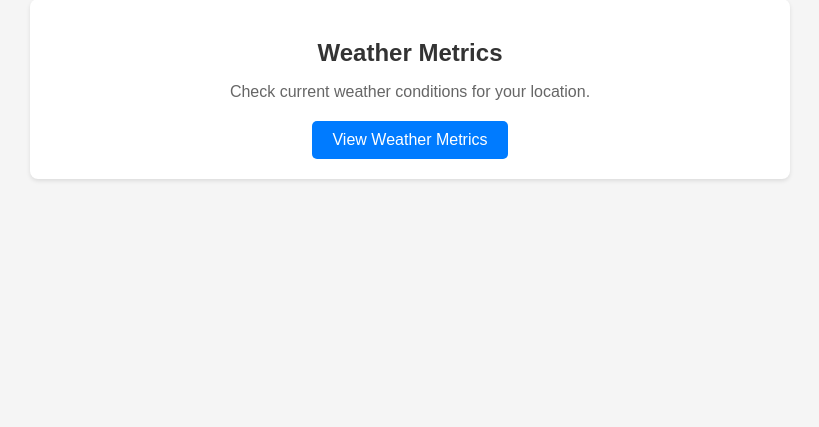
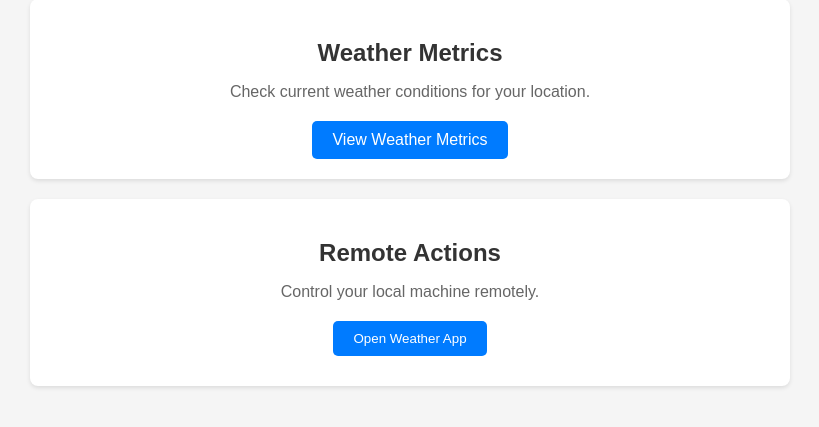
Before and after one commit to Dawijak04/SystemMonitor, a Flask app: page / in a window 1280 px wide. Shown: the part 301-728 px from the top of the page, without its empty margins (230-1049 px from the left). Run offline with Flask 3, Linux system fonts and the light colour scheme.

Commit message:
strecth goal feature

```diff
--- a/Project/app.py
+++ b/Project/app.py
@@ -14,6 +14,9 @@ app.config['SECRET_KEY'] = secrets.token_hex(16)
 # Initialize database and create session maker
 engine = init_db()
 Session = sessionmaker(bind=engine)
+
+# Simple in-memory storage for last command
+last_commands = {}
 
 def get_latest_metrics():
     session = Session()
@@ -154,7 +157,7 @@ def local_24h_history():
     try:
         db_ops = DatabaseOperations(session)
         data = db_ops.get_local_metrics_24h()
-        print("24h data:", data)  # Debug print
+        print("24h data:", data)
         return data
     finally:
         session.close()
@@ -168,32 +171,24 @@ def weather_24h_history():
     finally:
         session.close()
 
-# @app.route('/view_data')
-# def view_data():
-#     session = Session()
-#     try:
-#         local = session.query(LocalMetrics).all()
-#         weather = session.query(WeatherMetrics).all()
-#         return {
-#             'local_metrics': [
-#                 {
-#                     'timestamp': m.timestamp.isoformat(),
-#                     'battery': m.battery_percent,
-#                     'memory': m.memory_usage
-#                 } for m in local
-#             ],
-#             'weather_metrics': [
-#                 {
-#                     'timestamp': m.timestamp.isoformat(),
-#                     'temperature': m.temperature,
-#                     'humidity': m.humidity,
-#                     'description': m.description,
-#                     'city': m.city
-#                 } for m in weather
-#             ]
-#         }
-#     finally:
-#         session.close()
+@app.route('/api/command/<device_id>', methods=['POST'])
+def send_command(device_id):
+    command = request.json.get('command')
+    print(f"Received command request for device {device_id}: {command}")
+    if not command:
+        return jsonify({"status": "error", "message": "No command specified"}), 400
+
+    last_commands[device_id] = command
+
+    return jsonify({"status": "success", "message": "Command sent successfully", "command": command}), 200
+
+@app.route('/api/command/<device_id>', methods=['GET'])
+def get_commands(device_id):
+    command = last_commands.pop(device_id, None)
+    print(f"Device {device_id} checking for commands, returning: {command}")
+    return jsonify({"command": command}), 200
+
+
 
 if __name__ == '__main__':
     app.run(debug=True, host='0.0.0.0', port=5000)
--- a/Project/templates/index.html
+++ b/Project/templates/index.html
@@ -41,11 +41,49 @@
             text-decoration: none;
             border-radius: 5px;
             transition: background-color 0.3s ease;
+            cursor: pointer;
+            border: none;
         }
         .button:hover {
             background-color: #0056b3;
         }
+        #actionStatus {
+            margin-top: 10px;
+            color: #666;
+        }
     </style>
+    <script>
+        function sendCommand(command) {
+            let deviceId = localStorage.getItem('deviceId');
+            if (!deviceId) {
+                deviceId = prompt("Please enter your device ID (check the device_id.txt file on your local machine):");
+                if (deviceId) {
+                    localStorage.setItem('deviceId', deviceId);
+                }
+            }
+
+            if (!deviceId) {
+                document.getElementById('actionStatus').textContent = 'No device ID provided';
+                return;
+            }
+
+            fetch(`/api/command/${deviceId}`, {
+                method: 'POST',
+                headers: {
+                    'Content-Type': 'application/json',
+                },
+                body: JSON.stringify({ command: command })
+            })
+            .then(response => response.json())
+            .then(data => {
+                document.getElementById('actionStatus').textContent = data.message;
+            })
+            .catch(error => {
+                document.getElementById('actionStatus').textContent = 'Error sending command';
+                console.error('Error:', error);
+            });
+        }
+    </script>
 </head>
 <body>
     <div class="container">
@@ -62,6 +100,13 @@
             <p>Check current weather conditions for your location.</p>
             <a href="/weather" class="button">View Weather Metrics</a>
         </div>
+
+        <div class="card">
+            <h2>Remote Actions</h2>
+            <p>Control your local machine remotely.</p>
+            <button onclick="sendCommand('open_weather')" class="button">Open Weather App</button>
+            <div id="actionStatus"></div>
+        </div>
     </div>
 </body>
 </html>
```
